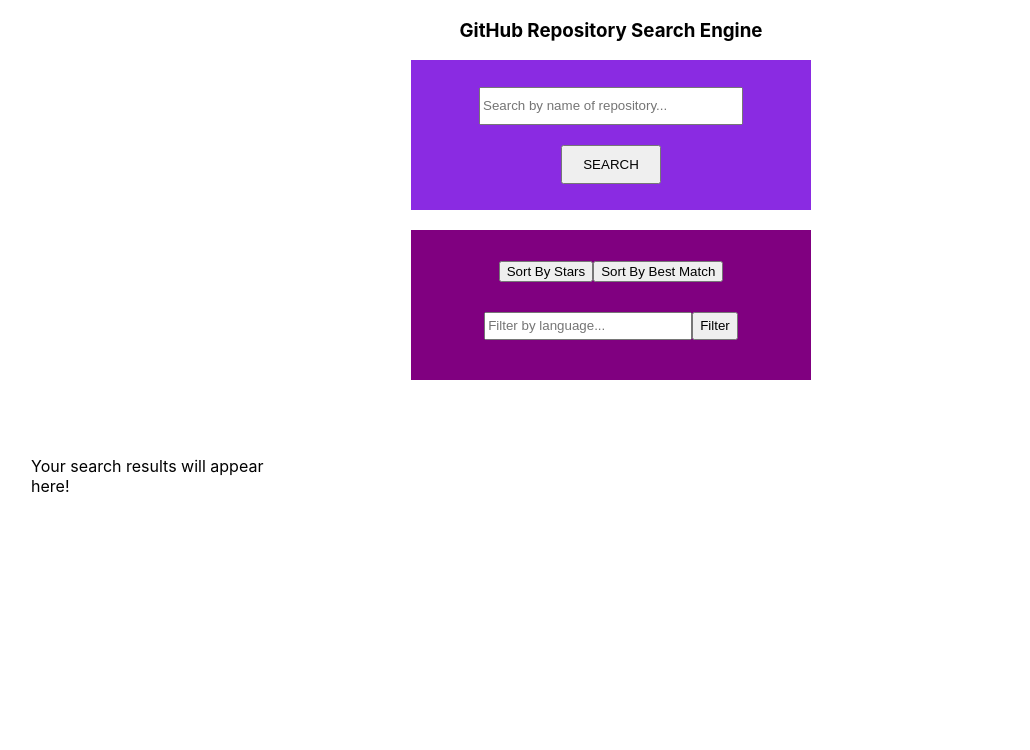
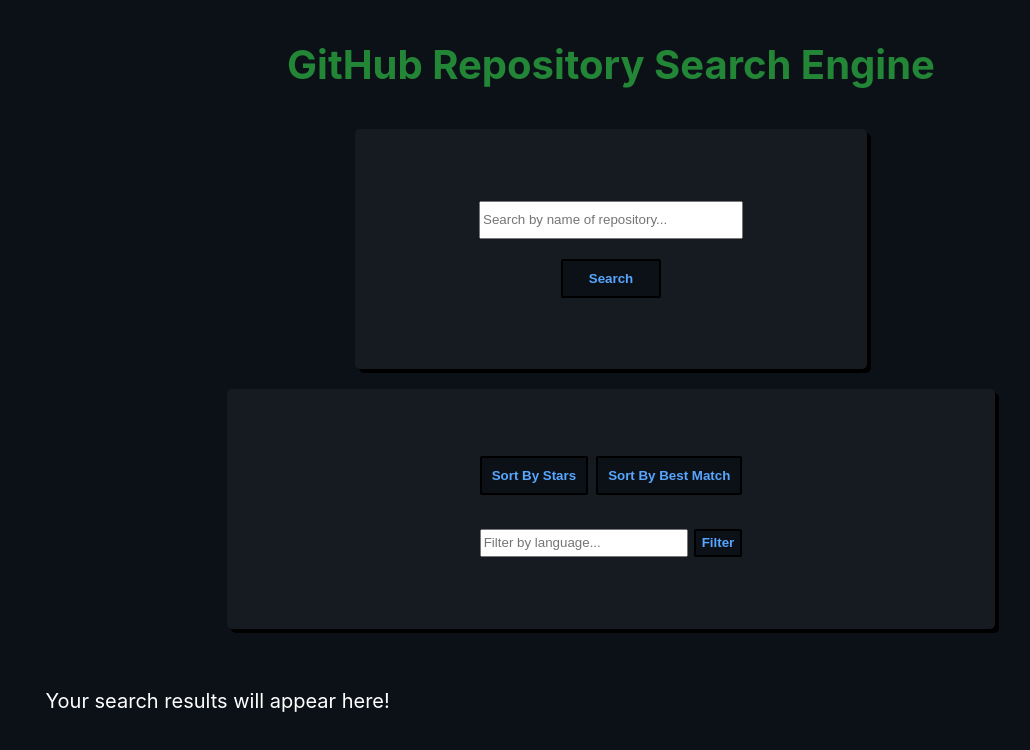
Before and after one commit to jdxsmith/hotel-engine-tech-challenge, a React (Create React App) app: page / in a window 1280 px wide. Shown: the top 750 px of the page, without its empty margins (29-1059 px from the left). Built offline with nearby package versions, Linux system fonts and the light colour scheme.

Commit message:
Update main page style theme

```diff
--- a/src/App/App.css
+++ b/src/App/App.css
@@ -4,4 +4,11 @@
 
 .page-title {
   text-align: center;
+  color: #238637;
+  font-size: 5vh;
+  font-family: -apple-system, BlinkMacSystemFont, 'Segoe UI', Roboto, Oxygen, Ubuntu, Cantarell, 'Open Sans', 'Helvetica Neue', sans-serif;
 }
+
+body {
+  background-color: #0C1117;
+}
--- a/src/Repositories/Repositories.css
+++ b/src/Repositories/Repositories.css
@@ -1,11 +1,15 @@
 .default-message {
   display: flex;
   justify-content: center;
+  align-items: center;
+  font-size: 20px;
+  color: white;
+  margin: auto;
 }
 
 .matched-repos {
   display: grid;
-  grid-template-columns: repeat(4, 1fr);
+  grid-template-columns: repeat(3, 1fr);
   grid-gap: 20px;
   place-items: center;
   padding: 60px;
--- a/src/RepositoryCard/RepositoryCard.css
+++ b/src/RepositoryCard/RepositoryCard.css
@@ -3,9 +3,11 @@
   flex-direction: column;
   justify-content: center;
   align-items: center;
-  height: 175px;
-  width: 200px;
-  background-color: blue;
+  height: 30vh;
+  width: 20vw;
+  background-color: #238637;
   padding: 10px;
-  color: black;
+  color: #0C1117;
+  border-radius: 5px;
+  font-size: 2.5vh;
 }
--- a/src/RepositoryCard/RepositoryCard.js
+++ b/src/RepositoryCard/RepositoryCard.js
@@ -5,8 +5,8 @@
   return (
     <Link to={`/${props.matchedRepo.id}`} style={{ textDecoration: 'none' }}>
       <article className='repository-card'>
-        <p>Repository Name: { props.matchedRepo.name }</p>
-        <p>Repository Author: { props.matchedRepo.owner.login }</p>
+        <p>Name: { props.matchedRepo.name }</p>
+        <p>Author: { props.matchedRepo.owner.login }</p>
         <p>Stars: { props.matchedRepo.stargazers_count }</p>
       </article>
     </Link>
--- a/src/RepositoryPage/RepositoryPage.css
+++ b/src/RepositoryPage/RepositoryPage.css
@@ -5,9 +5,9 @@
   align-items: center;
 }
 
-.return-to-search-button {
+/* .return-to-search-button {
 
-}
+} */
 
 .return-to-search-button:hover {
   cursor: pointer;
--- a/src/SearchBar/SearchBar.css
+++ b/src/SearchBar/SearchBar.css
@@ -9,9 +9,11 @@
   flex-direction: column;
   justify-content: center;
   align-items: center;
-  background-color: blueviolet;
-  height: 150px;
-  width: 400px;
+  background-color: #161B22;
+  height: 30vh;
+  width: 40vw;
+  border-radius: 5px;
+  box-shadow: 4px 4px;
 }
 
 .search-bar-input {
@@ -24,6 +26,12 @@
   width: 100px;
   margin: 10px;
   padding: 10px;
+  background-color: #0C1117;
+  border-width: 2px;
+  border-radius: 2px;
+  border-style: solid;
+  color: #58A6FF;
+  font-weight: bold;
 }
 
 .search-bar-button:hover {
@@ -35,10 +43,12 @@
   flex-direction: column;
   justify-content: center;
   align-items: center;
-  background-color: purple;
+  background-color: #161B22;
   margin-top: 20px;
-  height: 150px;
-  width: 400px;
+  height: 30vh;
+  width: 60vw;
+  border-radius: 5px;
+  box-shadow: 4px 4px;
 }
 
 .sort-buttons-section {
@@ -47,13 +57,35 @@
   margin: 10px;
 }
 
-/* .sort-by-stars-button {
-
+.sort-by-stars-button {
+  margin: 4px;
+  padding: 10px;
+  background-color: #0C1117;
+  border-width: 2px;
+  border-radius: 2px;
+  border-style: solid;
+  color: #58A6FF;
+  font-weight: bold;
 }
 
 .sort-by-match-button {
+  margin: 4px;
+  padding: 10px;
+  background-color: #0C1117;
+  border-width: 2px;
+  border-radius: 2px;
+  border-style: solid;
+  color: #58A6FF;
+  font-weight: bold;
+}
 
-} */
+.sort-by-stars-button:hover {
+  cursor: pointer;
+}
+
+.sort-by-match-button:hover {
+  cursor: pointer;
+}
 
 .language-filter-form {
   display: flex;
@@ -67,7 +99,16 @@
   padding: 2px;
 }
 
-/* .language-filter-button {
-  width: 50px;
-  height: 10px;
-} */
+.language-filter-button {
+  background-color: #0C1117;
+  border-width: 2px;
+  border-radius: 2px;
+  border-style: solid;
+  color: #58A6FF;
+  font-weight: bold;
+  margin-left: 6px;
+}
+
+.language-filter-button:hover {
+  cursor: pointer;
+}
--- a/src/SearchBar/SearchBar.js
+++ b/src/SearchBar/SearchBar.js
@@ -26,7 +26,7 @@
             onChange={ event => this.handleInput(event) }
           />
           <button className='search-bar-button' onClick={ event => this.props.filterRepos(event, this.state.repoName) }>
-            SEARCH
+            Search
           </button>
         </form>
         <section className='sort-and-filter-section'>
```
